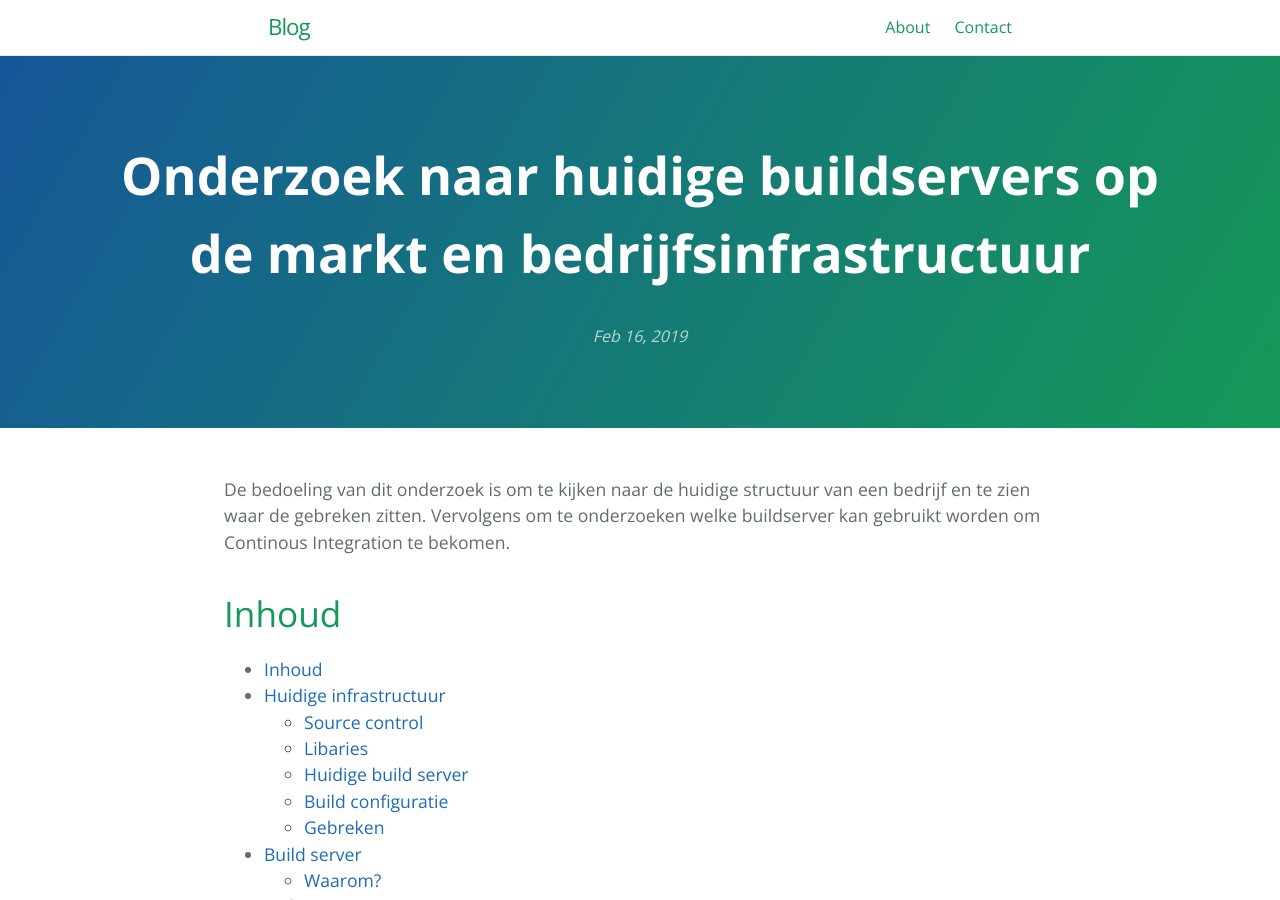
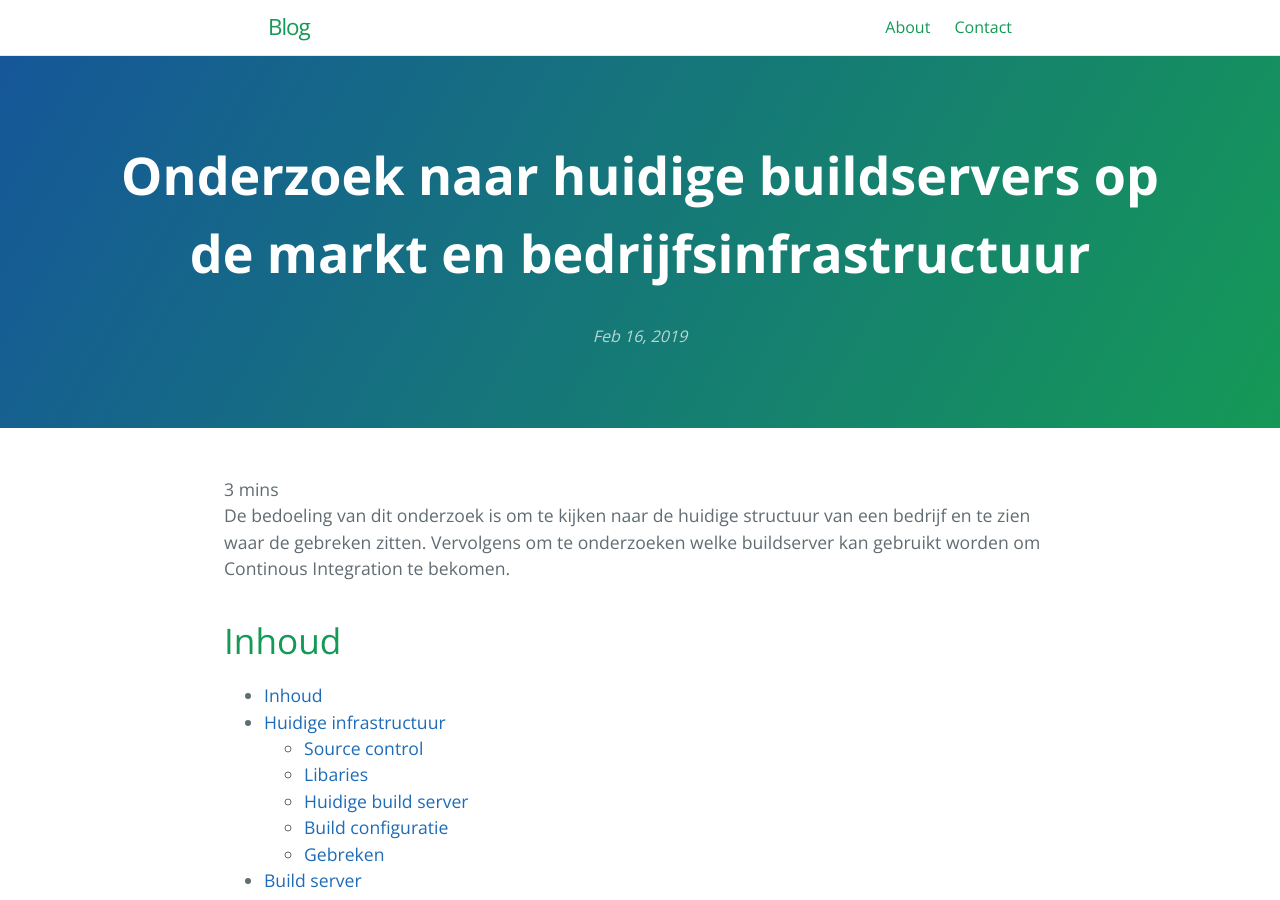
Before and after one commit to tl3ilaxu/tl3ilaxu.github.io, a Jekyll site: the page built from _posts/2019-02-16-buildserver-vergelijkingen.md, in a window 1280 px wide and 900 px high. Built offline with Jekyll 4.4.1, drawn with Linux system fonts in a browser that asks for light colours.

```diff
--- a/Gemfile
+++ b/Gemfile
@@ -20,7 +20,7 @@ gem "github-pages", group: :jekyll_plugins
 # If you have any plugins, put them here!
 group :jekyll_plugins do
   gem "jekyll-feed", "~> 0.6"
-  gem "jekyll-theme-cayman-blog"
+  gem "jekyll-theme-cayman"
 end
 
 # Windows does not include zoneinfo files, so bundle the tzinfo-data gem
--- a/_includes/read-time.html
+++ b/_includes/read_time.html
@@ -1,4 +1,3 @@
-{% raw %}
 <span class="reading-time" title="Estimated read time">
   {% assign words = content | number_of_words %}
   {% if words < 360 %}
@@ -7,5 +6,3 @@
     {{ words | divided_by:180 }} mins
   {% endif %}
 </span>
-
-{% endraw %}
--- a/_layouts/post.html
+++ b/_layouts/post.html
@@ -1,6 +1,8 @@
 ---
 layout: default
 ---
+{% include read_time.html %}
+
 <article itemscope itemtype="http://schema.org/BlogPosting">
 
   <!-- <header class="post-header">
```
Also changed, not shown: Gemfile.lock.
